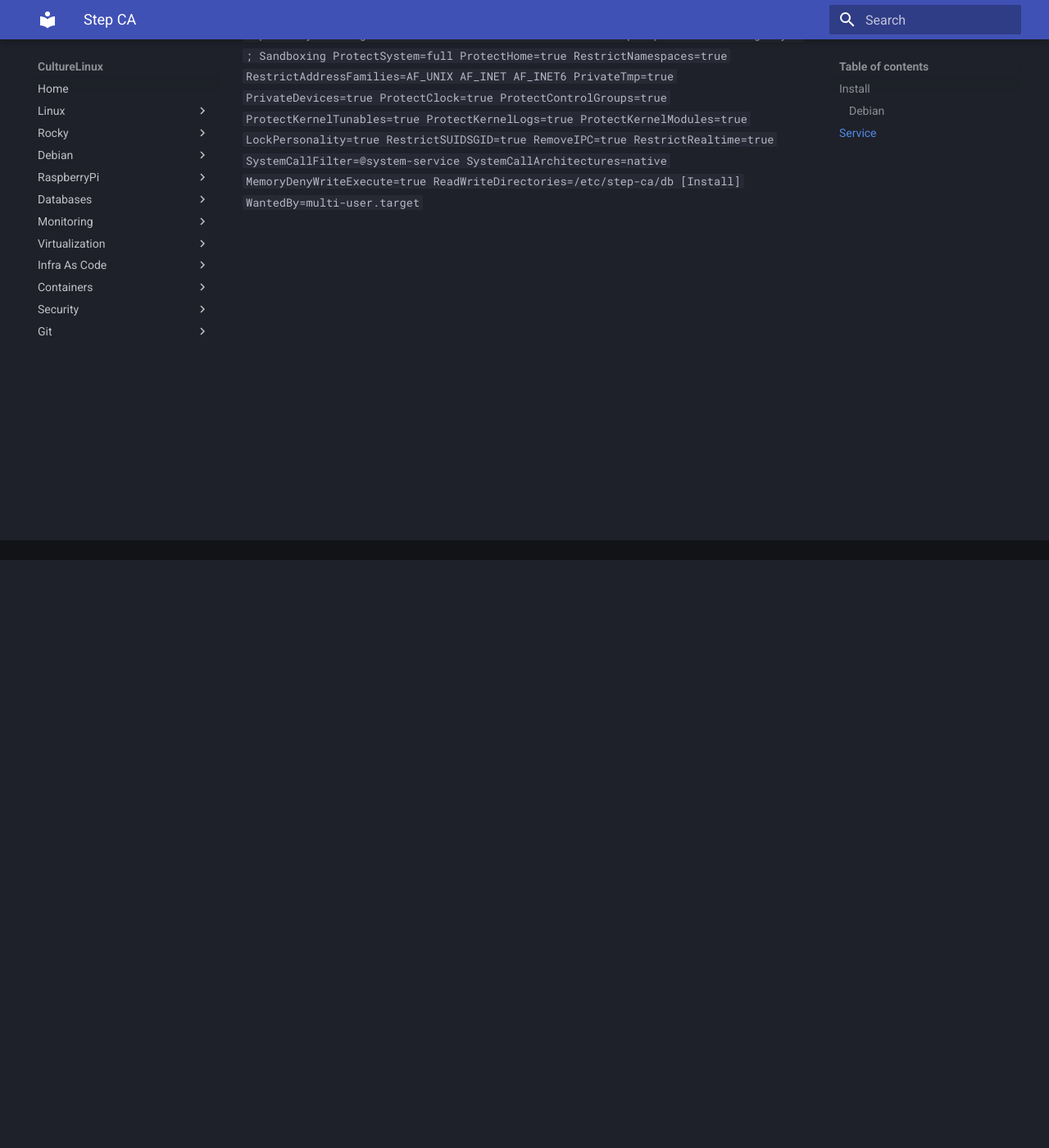
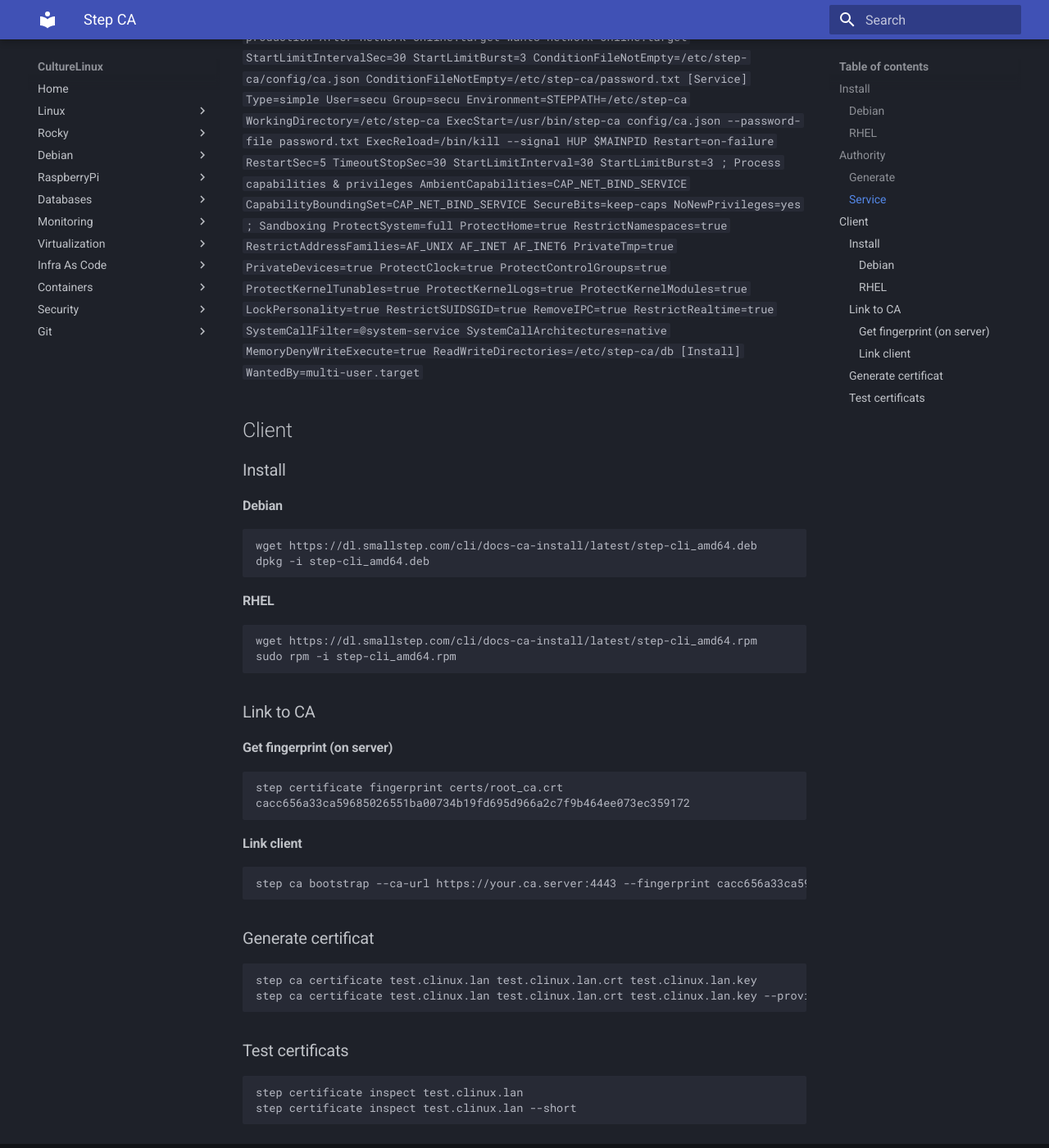
Before and after one commit to CultureLinux/doc, an MkDocs documentation site: the page built from docs/security/stepca.md, in a window 1280 px wide and 1400 px high, scrolled down 717 px. Shown: the whole window at 82% size. Built offline with MkDocs 1.6.1 and Material for MkDocs 9.7.7, drawn with Linux system fonts in a browser that asks for light colours; some of the changed text lies outside the part shown.

Commit message:
update steca

````diff
--- a/docs/security/stepca.md
+++ b/docs/security/stepca.md
@@ -2,10 +2,13 @@
 ## Install
 ### Debian
     wget https://dl.smallstep.com/certificates/docs-ca-install/latest/step-ca_amd64.deb
-    wget https://dl.smallstep.com/cli/docs-ca-install/latest/step-cli_amd64.deb
     dpkg -i step-ca_amd64.deb
-    dpkg -i step-cli_amd64.deb
-## Service
+### RHEL
+    wget https://dl.smallstep.com/certificates/docs-ca-install/latest/step-ca_amd64.rpm
+    sudo rpm -i step-ca_amd64.rpm
+## Authority
+### Generate
+### Service
 ```
 vi /etc/systemd/system/step-ca.service
 ```
@@ -65,3 +68,26 @@
 [Install]
 WantedBy=multi-user.target
 ```
+
+
+## Client
+### Install
+#### Debian
+    wget https://dl.smallstep.com/cli/docs-ca-install/latest/step-cli_amd64.deb
+    dpkg -i step-cli_amd64.deb
+#### RHEL
+    wget https://dl.smallstep.com/cli/docs-ca-install/latest/step-cli_amd64.rpm
+    sudo rpm -i step-cli_amd64.rpm
+### Link to CA
+#### Get fingerprint (on server)
+    step certificate fingerprint certs/root_ca.crt
+    cacc656a33ca59685026551ba00734b19fd695d966a2c7f9b464ee073ec359172
+#### Link client
+    step ca bootstrap --ca-url https://your.ca.server:4443 --fingerprint cacc656a33ca59685026551ba00734b19fd695d966a2c7f9b464ee073ec359172
+### Generate certificat
+    step ca certificate test.clinux.lan test.clinux.lan.crt test.clinux.lan.key
+    step ca certificate test.clinux.lan test.clinux.lan.crt test.clinux.lan.key --provisioner-password-file=PASSWORD_FILE -f --not-after=10h
+
+### Test certificats
+    step certificate inspect test.clinux.lan
+    step certificate inspect test.clinux.lan --short
````
Also changed, not shown: docs/rocky/firewalld.md (+7 -1 lines), docs/security/iptables.md (+3 -2 lines).
